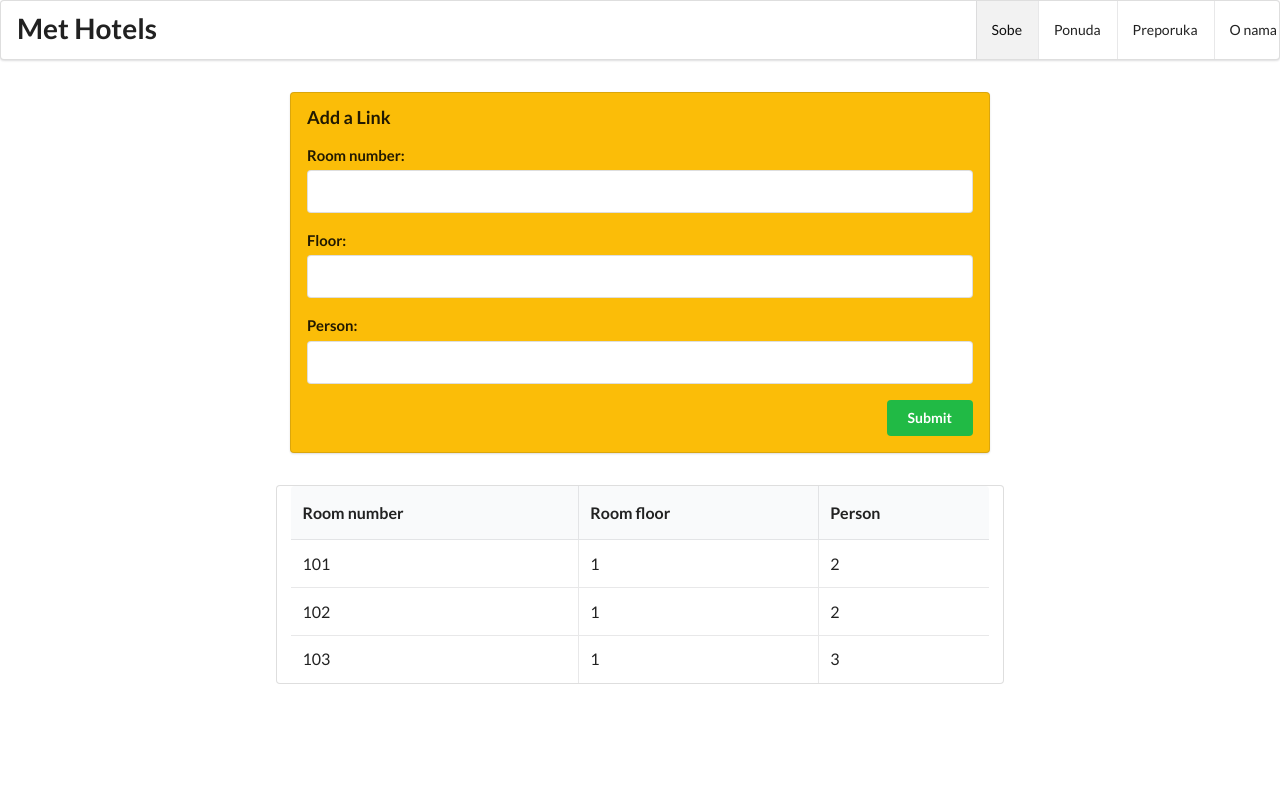
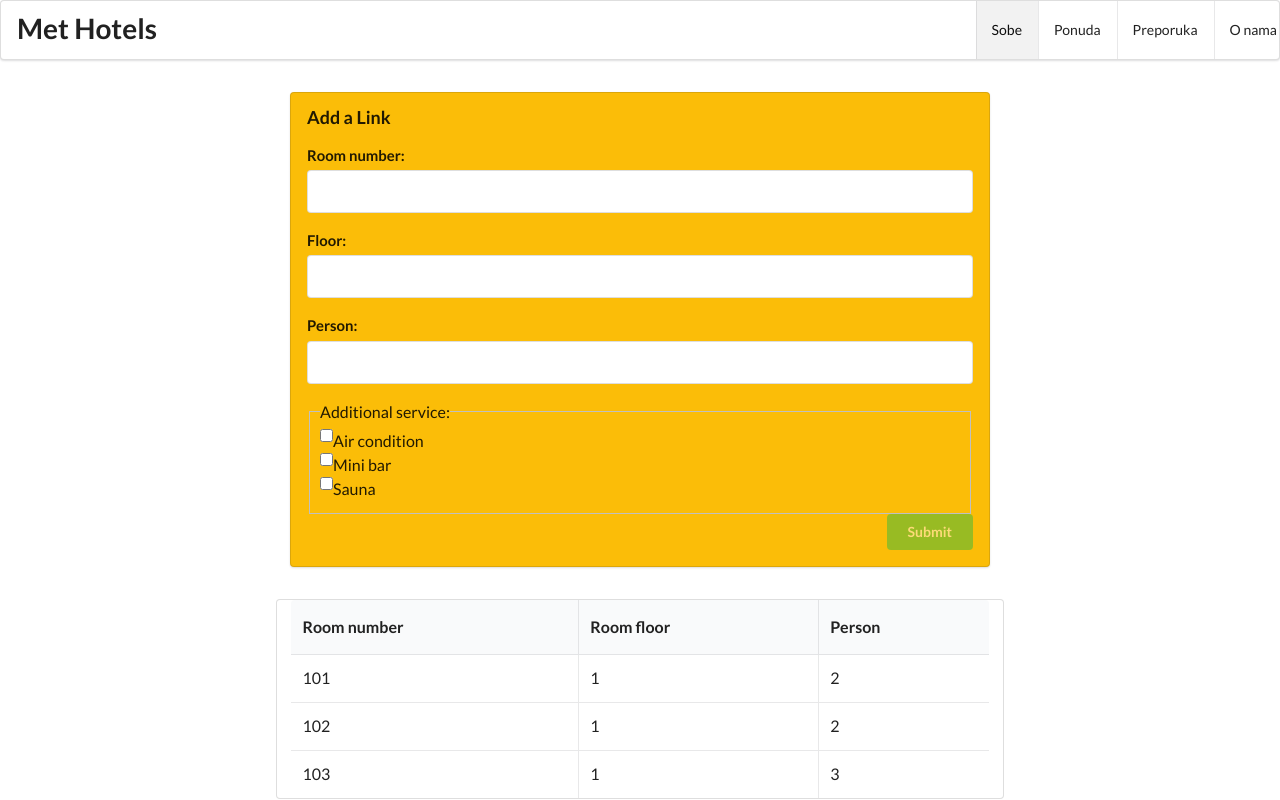
Before and after one commit to mkaralic/MetHotels, an Angular app: page / in a window 1280 px wide. Built offline with nearby package versions, Linux system fonts and the light colour scheme.

Commit message:
IT255-DZ08

```diff
--- a/jsconfig.json
+++ b/jsconfig.json
@@ -1,7 +1,8 @@
 {
     "typeAcquisition": {
         "include": [
-            "jquery"
+            "jquery",
+            "javascript"
         ]
     }
 }
--- a/src/app/app.module.ts
+++ b/src/app/app.module.ts
@@ -1,5 +1,7 @@
 import { NgModule } from '@angular/core';
 import { BrowserModule } from '@angular/platform-browser';
+
+import { FormsModule, ReactiveFormsModule } from '@angular/forms';
 
 import { AppRoutingModule } from './app-routing.module';
 import { AppComponent } from './app.component';
@@ -20,7 +22,9 @@ import { AboutusComponent } from './aboutus/aboutus.component';
   ],
   imports: [
     BrowserModule,
-    AppRoutingModule
+    AppRoutingModule,
+    FormsModule,
+    ReactiveFormsModule
   ],
   providers: [],
   bootstrap: [AppComponent]
--- a/src/app/roomscomponent/roomscomponent.component.html
+++ b/src/app/roomscomponent/roomscomponent.component.html
@@ -1,22 +1,63 @@
 <!-- Korišćene su klase iz semantic ui za polja na formi -->
-<form class="ui large form segment">
+<form #f="ngForm" (submit)="addRoom(roomNumber, floor, person)" class="ui large form segment">
     <h3 class="ui header">Add a Link</h3>
 
-    <div class="field">
+    <div class="field" [class.error]="roomNumber.invalid && (roomNumber.touched || roomNumber.dirty)">
       <label for="roomNumber">Room number:</label>
-      <input name="roomNumber" id="roomNumber" #newRoomNumber type="number" min="101" max="310"> <!-- promenjeno -->
+      <input name="roomNumber" id="roomNumber" #roomNumber="ngModel" ngModel type="number" min="101" max="310" required (keyup)="log($event)"> <!-- promenjeno -->
+      <div class="error" *ngIf="roomNumber.invalid && (roomNumber.touched || roomNumber.dirty)">
+        <div *ngIf="roomNumber.errors?.['required']">Room number is required</div>
+        <div *ngIf="roomNumber.errors?.['min']">Room number must be >= {{roomNumber.errors?.['min'].min}}</div>
+        <div *ngIf="roomNumber.errors?.['max']">Room number must be &lt;= {{roomNumber.errors?.['max'].max}}</div>
+      </div>
     </div>
-    <div class="field">
+    <div class="field" [class.error]="floor.invalid && (floor.touched || floor.dirty)">
       <label for="floor">Floor:</label>
-      <input name="floor" id="floor" #newFloor type="number" min="1" max="3"> <!-- promenjeno -->
+      <input name="floor" id="floor" #floor="ngModel" ngModel type="number" min="1" max="3" required> <!-- promenjeno -->
+      <div class="error" *ngIf="floor.invalid && (floor.touched || floor.dirty)">
+        <div *ngIf="floor.errors?.['required']">Floor is required</div>
+        <div *ngIf="floor.errors?.['min']">Floor must be >= {{floor.errors?.['min'].min}}</div>
+        <div *ngIf="floor.errors?.['max']">Floor must be &lt;= {{floor.errors?.['max'].max}}</div>
+      </div>
     </div>
-    <div class="field">
+    <div class="field" [class.error]="person.invalid && (person.touched || person.dirty)">
       <label for="person">Person:</label>
-      <input name="person" id="person" #newPerson type="number" min="1" max="5"> <!-- promenjeno -->
+      <input name="person" id="person" #person="ngModel" ngModel type="number" min="1" max="5" required> <!-- promenjeno -->
+      <div class="error" *ngIf="person.invalid && (person.touched || person.dirty)">
+        <div *ngIf="person.errors?.['required']">Person is required</div>
+        <div *ngIf="person.errors?.['min']">Person must be >= {{person.errors?.['min'].min}}</div>
+        <div *ngIf="person.errors?.['max']">Person must be &lt;= {{person.errors?.['max'].max}}</div>
+      </div>
+    </div>
+
+    <fieldset>
+      <legend>Additional service:</legend>
+      <div>
+        <input id="airCondition" name="airCondition" type="checkbox" ngModel #airCondition="ngModel" value="500">
+        <label for="airCondition">Air condition</label>
+      </div>
+      <div>
+        <input id="miniBar" name="miniBar" type="checkbox" ngModel #miniBar="ngModel" value="1000">
+        <label for="miniBar">Mini bar</label>
+      </div>
+      <div>
+        <input id="sauna" name="sauna" type="checkbox" ngModel #sauna="ngModel" value="2500">
+        <label for="sauna">Sauna</label>
+      </div>
+    </fieldset>
+
+    <div class="field" *ngIf="airCondition.value">
+      Your bill has been additionally charged by 500
+    </div>
+    <div class="field" *ngIf="miniBar.value">
+      Your bill has been additionally charged by 1000
+    </div>
+    <div class="field" *ngIf="sauna.value">
+      Your bill has been additionally charged by 2500
     </div>
 
     <!-- dugme prosleđuje metodi parametre  newRoomNumber, newFloor, newPerson -->
-    <button (click)="addRoom(newRoomNumber, newFloor, newPerson)" class="ui positive right floated button">
+    <button type="submit" class="ui positive right floated button" [disabled]="f.invalid">
       Submit
     </button>
 
--- a/src/app/roomscomponent/roomscomponent.component.ts
+++ b/src/app/roomscomponent/roomscomponent.component.ts
@@ -1,5 +1,6 @@
 import { Component, Input } from '@angular/core';
 import { Room } from 'src/app/room/room.model'
+import { FormGroup, FormControl, FormBuilder, NgModel } from '@angular/forms'
 
 @Component({
   selector: 'app-roomscomponent',
@@ -15,12 +16,19 @@ export class RoomscomponentComponent {
   }
 
   // event handler click eventa dugmeta na formi
-  addRoom(roomNumber: HTMLInputElement, floor: HTMLInputElement, person: HTMLInputElement) : boolean {
-    // ubacuju se brojčane vrednosti. nije rađena validacija u ovom primeru
+  // addRoom(roomNumber: HTMLInputElement, floor: HTMLInputElement, person: HTMLInputElement) : boolean {
+    addRoom(roomNumber: NgModel, floor: any, person: any) : boolean {
+      // ubacuju se brojčane vrednosti. nije rađena validacija u ovom primeru
     this.rooms.push(new Room(parseInt(roomNumber.value), parseInt(floor.value), parseInt(person.value)));
-    roomNumber.value = '';
-    floor.value = '';
-    person.value = '';
+    roomNumber.control.reset();
+    floor.control.reset();
+    person.control.reset();
     return false;
   }
+
+  log(event: any) {
+    let val = event.target.value
+    if(String(val).length < 6)
+      console.log(val);
+  }
 }
--- a/src/styles.css
+++ b/src/styles.css
@@ -41,3 +41,7 @@ form.form:after {
 .hidden {
   display: none !important;
 }
+
+.field .error {
+  color: yellow;
+}
```
Also changed, not shown: src/index.html (+15 -0 lines).
